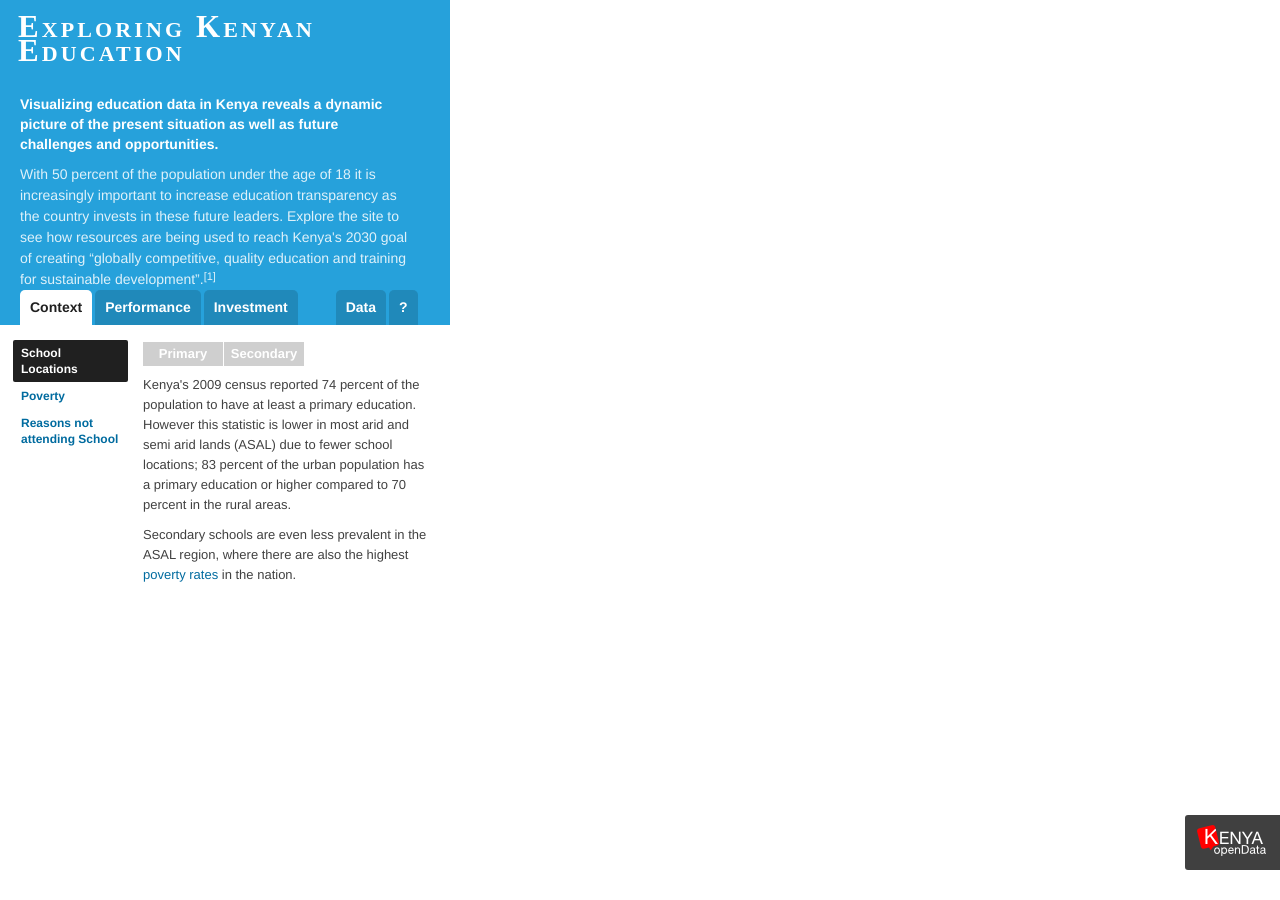
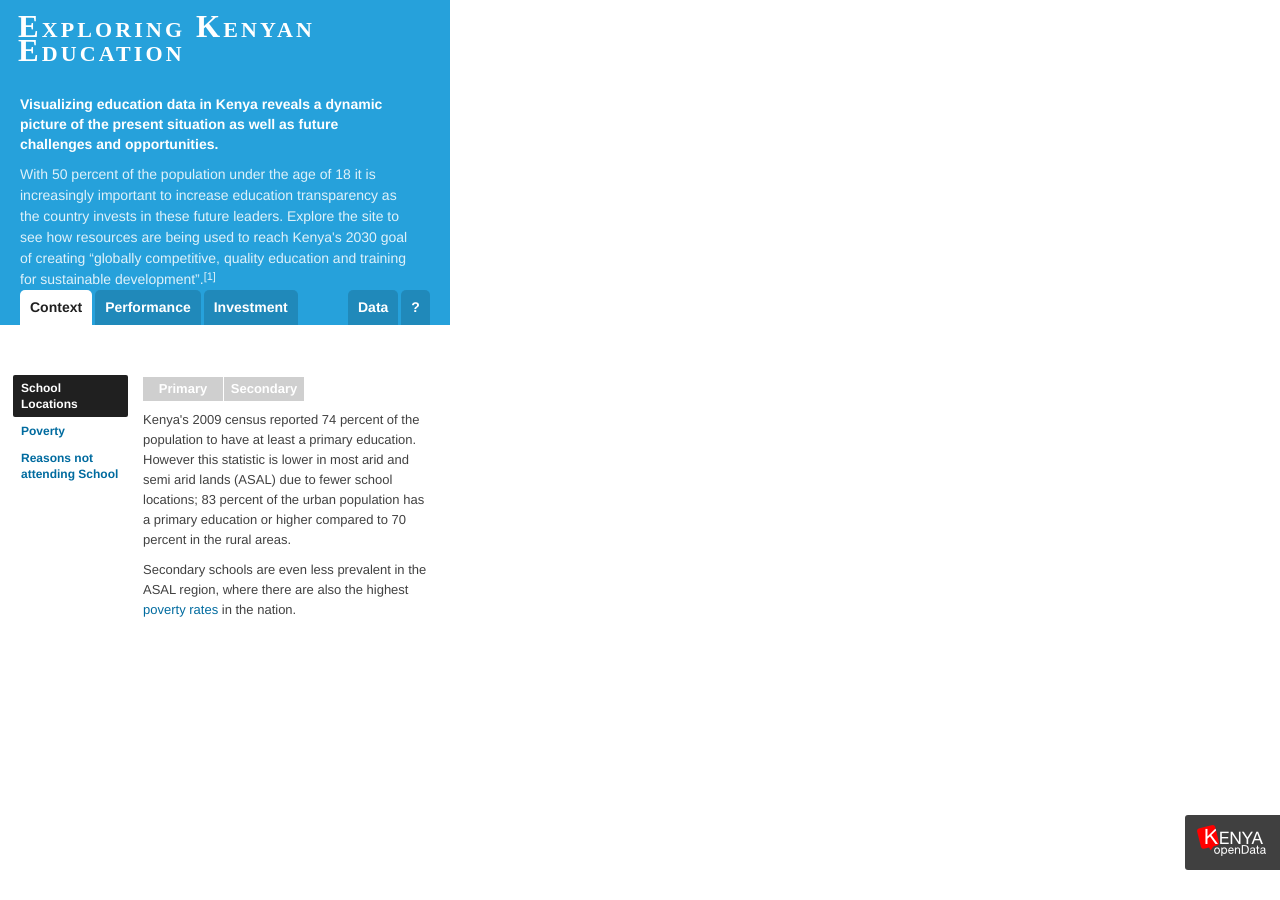
Before and after one commit to developmentseed/kenya-bank, a Jekyll site: the page index.html, which Jekyll copies as it is, in a window 1280 px wide. Built offline with Jekyll 4.4.1, drawn with Linux system fonts in a browser that asks for light colours; some web fonts are replaced; Markdown is read by kramdown in place of the engine named in the settings.

Commit message:
data/? button stay on map layer

```diff
--- a/index.html
+++ b/index.html
@@ -21,10 +21,11 @@
     <li class='active'><a href='#' data-story='context' class='active'>Context</a></li>
     <li><a href='#' data-story='performance'>Performance</a></li>
     <li><a href='#' data-story='investment'>Investment</a></li>
-    <li class='open'><a href='open' data-story='open'>Data</a></li>
-    <li class='methods'><a href='#' data-story='methods' class='methods-link'>?</a></li>
   </ul>
-
+  <ul id='data-modal' class='clearfix limiter layers'>
+    <li><a href='open' data-story='open'>Data</a></li>
+    <li><a href='#' data-story='methods' class='methods-link'>?</a></li>
+  </ul>
   <div id='content'>
     <div class='limiter clearfix'>
       <div class='story context active'>
--- a/style.css
+++ b/style.css
@@ -649,6 +649,12 @@ body .wax-legend .scale ul li {
   -moz-box-shadow:rgba(0,0,0,0.1) 0px 1px 3px;
   -webkit-box-shadow:rgba(0,0,0,0.1) 0px 1px 3px;
   }
+
+#data-modal {
+ position:relative;
+ bottom:35px;
+ left:328px;
+ }
 .methods-modal a.methods-close {
   text-indent: -999em;
   background-image: url(img/controls.png);
```
